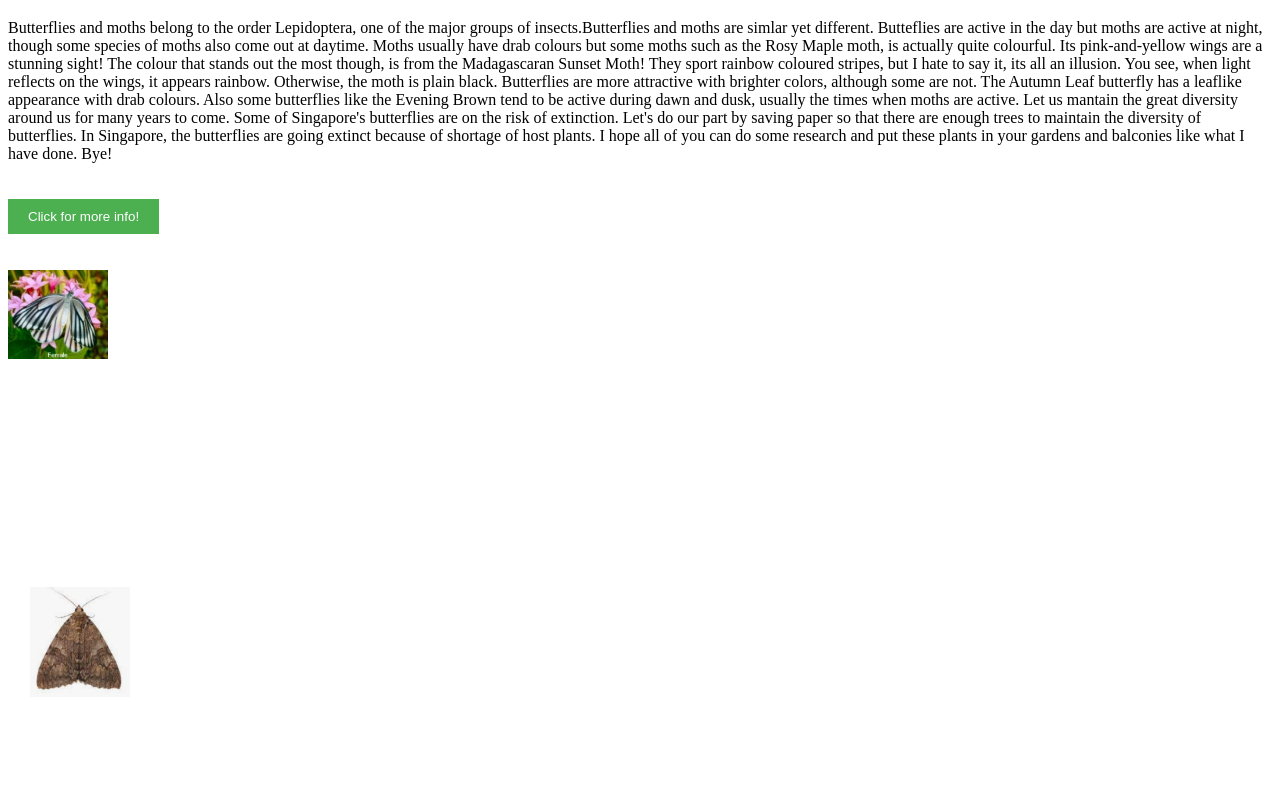
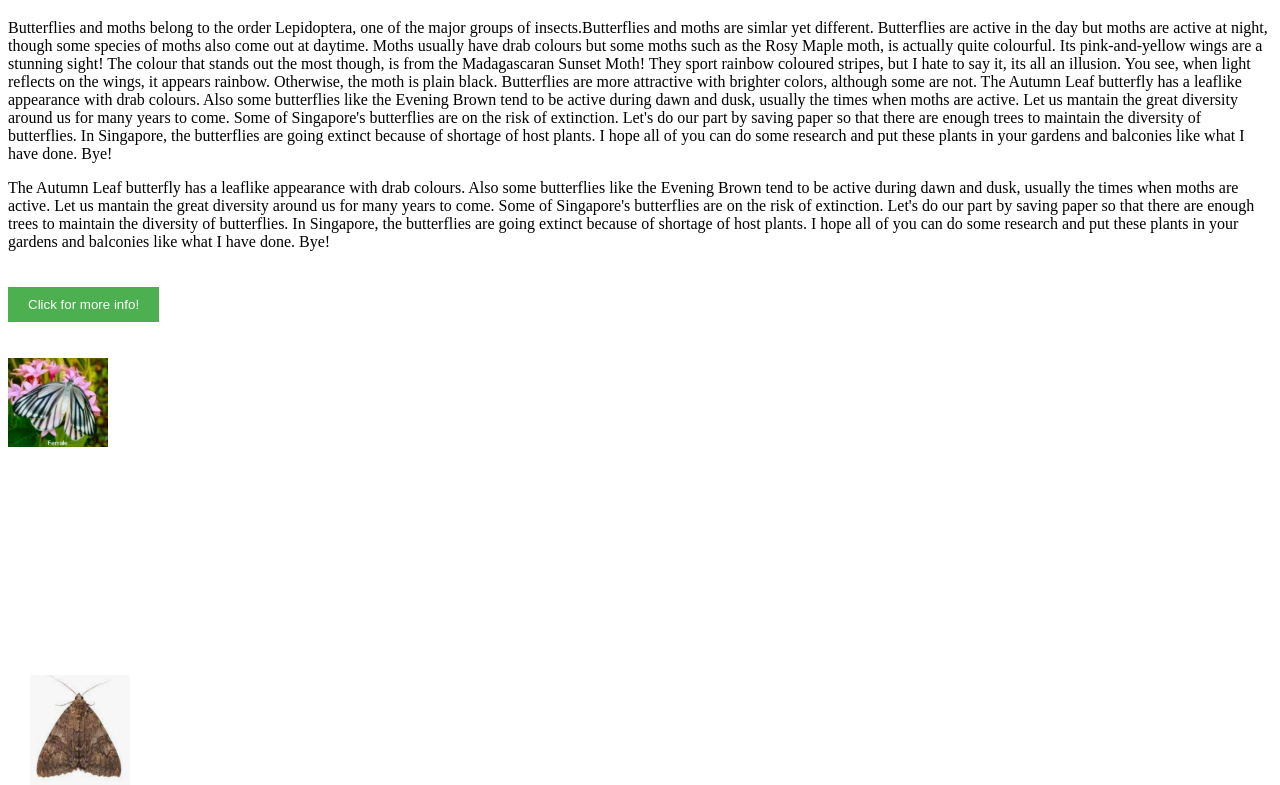
Before and after one commit to milinaire25/Mothbutterfly, a plain HTML site: page index.html in a window 1280 px wide. Shown: the part 61-846 px from the top of the page. Before the commit the page ends 800 px from the top, so only its background shows below. Drawn offline with Linux system fonts and the light colour scheme.

Commit message:
Update index.html

```diff
--- a/index.html
+++ b/index.html
@@ -9,8 +9,8 @@
 <body>
     <div class="container">
         <h1>Education: Butterflies and Moths</h1>
-        <p>Butterflies and moths belong to the order Lepidoptera, one of the major groups of insects.Butterflies and moths are simlar yet different. Butteflies are active in the day but moths are active at night, though some species of moths also come out at daytime. Moths usually have drab colours but some moths such as the Rosy Maple moth, is actually quite colourful. Its pink-and-yellow wings are a stunning sight! The colour that stands out the most though, is from the Madagascaran Sunset Moth! They sport rainbow coloured stripes, but I hate to say it, its all an illusion. You see, when light reflects on the wings, it appears rainbow. Otherwise, the moth is plain black. Butterflies are more attractive with brighter colors, although some are not. The Autumn Leaf butterfly has a leaflike appearance with drab colours. Also some butterflies like the Evening Brown tend to be active during dawn and dusk, usually the times when moths are active. Let us mantain the great diversity around us for many years to come. Some of Singapore's butterflies are on the risk of extinction. Let's do our part by saving paper so that there are enough trees to maintain the diversity of butterflies. In Singapore, the butterflies are going extinct because of shortage of host plants. I hope all of you can do some research and put these plants in your gardens and balconies like what I have done. Bye!   </p>
-
+        <p>Butterflies and moths belong to the order Lepidoptera, one of the major groups of insects.Butterflies and moths are simlar yet different. Butterflies are active in the day but moths are active at night, though some species of moths also come out at daytime. Moths usually have drab colours but some moths such as the Rosy Maple moth, is actually quite colourful. Its pink-and-yellow wings are a stunning sight! The colour that stands out the most though, is from the Madagascaran Sunset Moth! They sport rainbow coloured stripes, but I hate to say it, its all an illusion. You see, when light reflects on the wings, it appears rainbow. Otherwise, the moth is plain black. Butterflies are more attractive with brighter colors, although some are not. The Autumn Leaf butterfly has a leaflike appearance with drab colours. Also some butterflies like the Evening Brown tend to be active during dawn and dusk, usually the times when moths are active. Let us mantain the great diversity around us for many years to come. Some of Singapore's butterflies are on the risk of extinction. Let's do our part by saving paper so that there are enough trees to maintain the diversity of butterflies. In Singapore, the butterflies are going extinct because of shortage of host plants. I hope all of you can do some research and put these plants in your gardens and balconies like what I have done. Bye!   </p>
+        <p>The Autumn Leaf butterfly has a leaflike appearance with drab colours. Also some butterflies like the Evening Brown tend to be active during dawn and dusk, usually the times when moths are active. Let us mantain the great diversity around us for many years to come. Some of Singapore's butterflies are on the risk of extinction. Let's do our part by saving paper so that there are enough trees to maintain the diversity of butterflies. In Singapore, the butterflies are going extinct because of shortage of host plants. I hope all of you can do some research and put these plants in your gardens and balconies like what I have done. Bye! <p>
         <button id="infoBtn">Click for more info!</button>
         <p id="infoPara"></p>
     </div>
```
